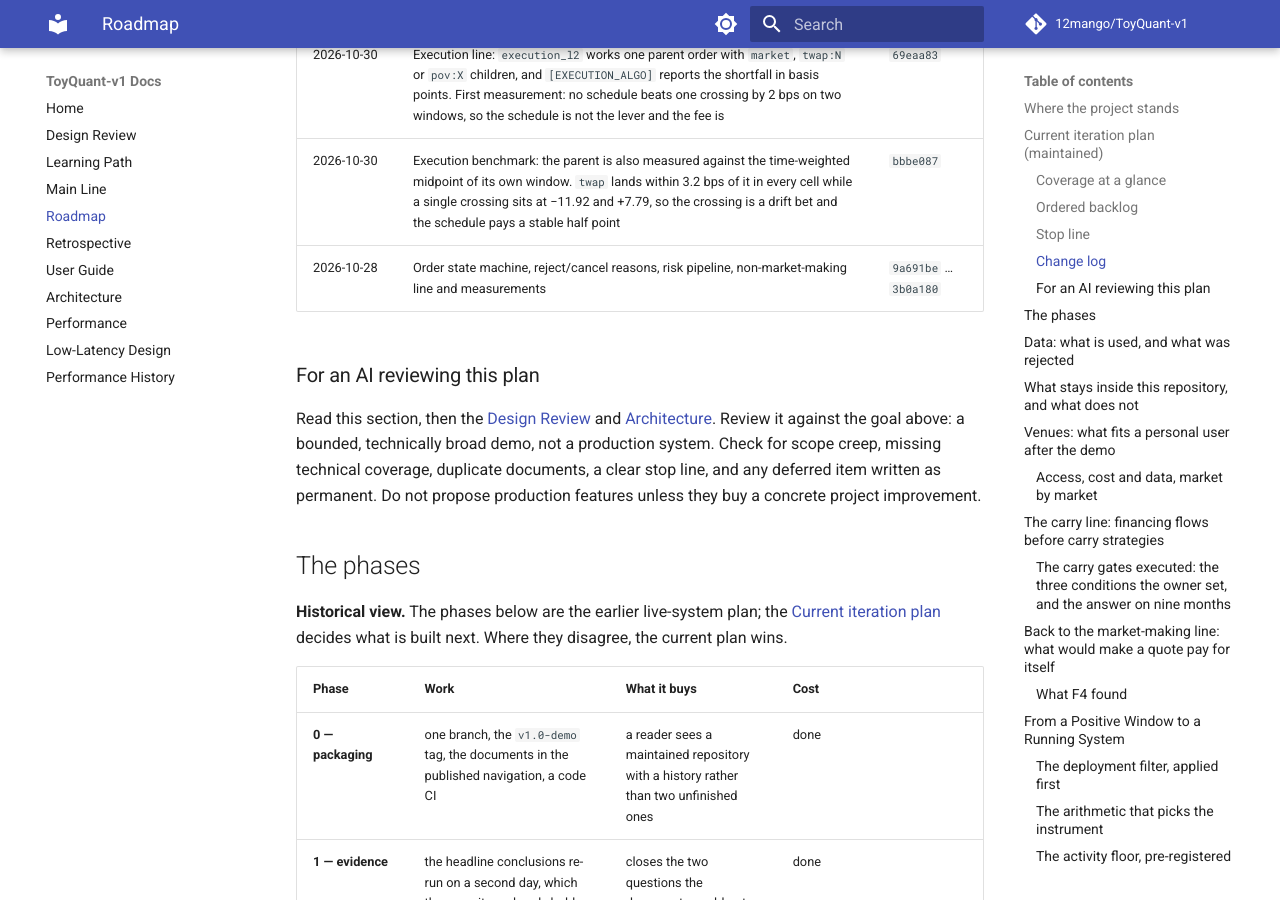
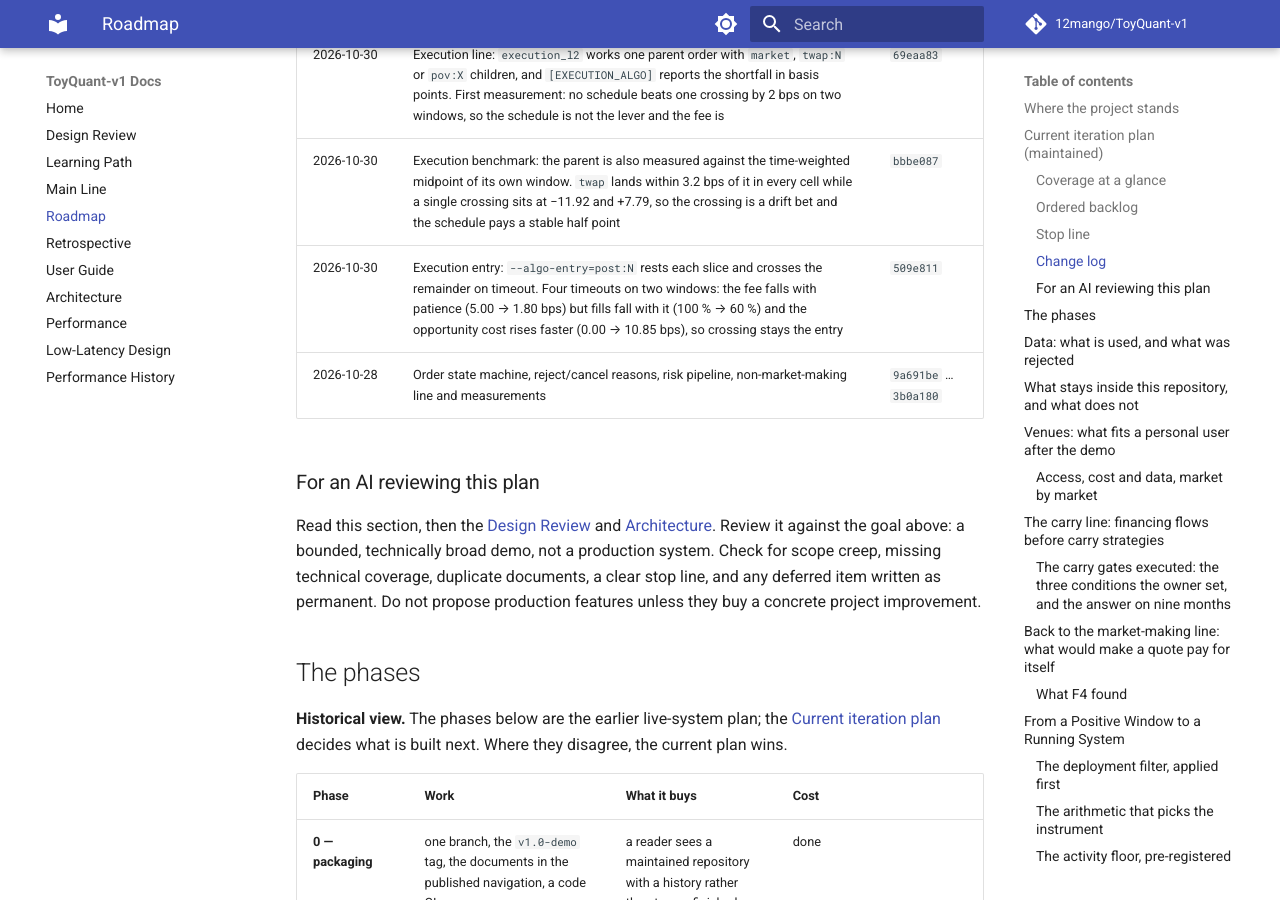
Before and after one commit to 12mango/ToyQuant-v1, an MkDocs documentation site: the page built from docs/ROADMAP.md, in a window 1280 px wide and 900 px high, scrolled down 6116 px. Built offline with MkDocs 1.6.1 and Material for MkDocs 9.7.7, drawn with Linux system fonts in a browser that asks for light colours; comment, search, counter and statistics services are not loaded.

Commit message:
Docs: record the resting-entry commit

```diff
--- a/docs/ROADMAP.md
+++ b/docs/ROADMAP.md
@@ -130,6 +130,7 @@ frozen, and a next item needs the same kind of request and a row here.
 | 2026-10-30 | Boundary lifted for one requested item: the freeze no longer covers an execution scheduler that takes no view on direction, and everything else stays frozen | `69eaa83` |
 | 2026-10-30 | Execution line: `execution_l2` works one parent order with `market`, `twap:N` or `pov:X` children, and `[EXECUTION_ALGO]` reports the shortfall in basis points. First measurement: no schedule beats one crossing by 2 bps on two windows, so the schedule is not the lever and the fee is | `69eaa83` |
 | 2026-10-30 | Execution benchmark: the parent is also measured against the time-weighted midpoint of its own window. `twap` lands within 3.2 bps of it in every cell while a single crossing sits at −11.92 and +7.79, so the crossing is a drift bet and the schedule pays a stable half point | `bbbe087` |
+| 2026-10-30 | Execution entry: `--algo-entry=post:N` rests each slice and crosses the remainder on timeout. Four timeouts on two windows: the fee falls with patience (5.00 → 1.80 bps) but fills fall with it (100 % → 60 %) and the opportunity cost rises faster (0.00 → 10.85 bps), so crossing stays the entry | `509e811` |
 | 2026-10-28 | Order state machine, reject/cancel reasons, risk pipeline, non-market-making line and measurements | `9a691be` … `3b0a180` |
 
 ### For an AI reviewing this plan
```
